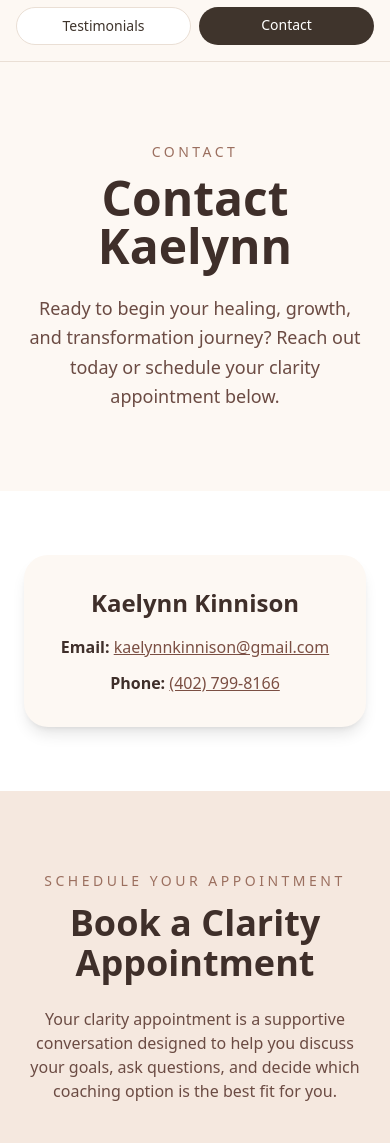
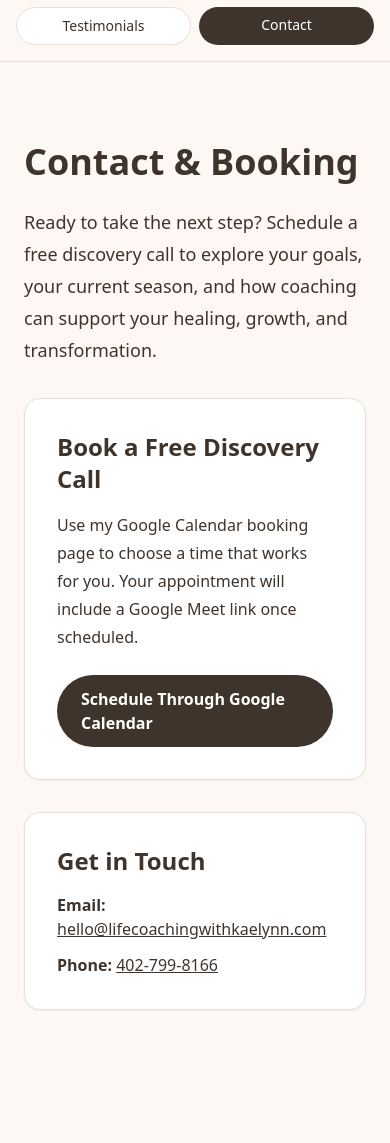
Before and after one commit to Kaelynn-Kinnison/life-coaching-with-kaelynn2, a Next.js app: page /contact in a window 390 px wide. Shown: the part 203-1346 px from the top of the page. After the commit the page ends 1293 px from the top, so only its background shows below. Built offline with nearby package versions, Linux system fonts and the light colour scheme; a web font is replaced by a local one.

Commit message:
Update page.js

```diff
--- a/app/contact/page.js
+++ b/app/contact/page.js
@@ -1,94 +1,60 @@
+const email = "hello@lifecoachingwithkaelynn.com";
+const phone = "402-799-8166";
+const bookingLink = "https://calendar.app.google/YdUEyKBPG7xa4ox99";
+
 export default function Contact() {
-  const calendlyUrl = "https://calendly.com/kaelynnkinnison";
+  return (
+    <main className="bg-[#fdf8f3] text-[#3f342c]">
+      <section className="max-w-5xl mx-auto px-6 py-20">
+        <h1 className="text-4xl md:text-5xl font-bold mb-6">
+          Contact & Booking
+        </h1>
 
-  return (
-    <main className="bg-[#fdf8f3] text-[#3f2f2a]">
-      <section className="px-6 py-20 text-center">
-        <div className="max-w-5xl mx-auto">
-          <p className="uppercase tracking-[0.25em] text-[#9b6f5f] text-sm mb-3">
-            Contact
+        <p className="text-lg leading-8 max-w-3xl mb-8">
+          Ready to take the next step? Schedule a free discovery call to explore
+          your goals, your current season, and how coaching can support your
+          healing, growth, and transformation.
         </p>
 
-          <h1 className="text-5xl font-bold mb-6">Contact Kaelynn</h1>
+        <div className="grid md:grid-cols-2 gap-8">
+          <div className="rounded-2xl bg-white border border-[#eadfd5] p-8 shadow-sm">
+            <h2 className="text-2xl font-semibold mb-4">
+              Book a Free Discovery Call
+            </h2>
 
-          <p className="text-lg text-[#6b4b43] leading-relaxed">
-            Ready to begin your healing, growth, and transformation journey?
-            Reach out today or schedule your clarity appointment below.
+            <p className="leading-7 mb-6">
+              Use my Google Calendar booking page to choose a time that works
+              for you. Your appointment will include a Google Meet link once
+              scheduled.
             </p>
+
+            <a
+              href={bookingLink}
+              target="_blank"
+              rel="noopener noreferrer"
+              className="inline-block rounded-full bg-[#3f342c] px-6 py-3 text-white font-semibold hover:bg-[#5a4a3f] transition"
+            >
+              Schedule Through Google Calendar
+            </a>
           </div>
-      </section>
 
-      <section className="bg-white px-6 py-16">
-        <div className="max-w-3xl mx-auto text-center bg-[#fdf8f3] rounded-3xl shadow-lg p-8">
-          <p className="text-2xl font-bold mb-4">Kaelynn Kinnison</p>
+          <div className="rounded-2xl bg-white border border-[#eadfd5] p-8 shadow-sm">
+            <h2 className="text-2xl font-semibold mb-4">
+              Get in Touch
+            </h2>
 
             <p className="mb-3">
               <strong>Email:</strong>{" "}
-            <a
-              href="mailto:kaelynnkinnison@gmail.com"
-              className="text-[#7b4f43] underline"
-            >
-              kaelynnkinnison@gmail.com
+              <a href={`mailto:${email}`} className="underline">
+                {email}
               </a>
             </p>
 
             <p>
               <strong>Phone:</strong>{" "}
-            <a href="tel:4027998166" className="text-[#7b4f43] underline">
-              (402) 799-8166
+              <a href={`tel:${phone}`} className="underline">
+                {phone}
               </a>
-          </p>
-        </div>
-      </section>
-
-      <section id="book" className="px-6 py-20 bg-[#f5e8df] text-center">
-        <div className="max-w-5xl mx-auto">
-          <p className="uppercase tracking-[0.25em] text-[#9b6f5f] text-sm mb-3">
-            Schedule Your Appointment
-          </p>
-
-          <h2 className="text-4xl font-bold mb-6">
-            Book a Clarity Appointment
-          </h2>
-
-          <p className="text-[#6b4b43] max-w-3xl mx-auto mb-10">
-            Your clarity appointment is a supportive conversation designed to
-            help you discuss your goals, ask questions, and decide which
-            coaching option is the best fit for you.
-          </p>
-
-          <div className="bg-white rounded-3xl shadow-lg p-6">
-            <iframe
-              src={calendlyUrl}
-              width="100%"
-              height="700"
-              frameBorder="0"
-              title="Schedule a clarity appointment with Kaelynn"
-              className="rounded-2xl"
-            ></iframe>
-          </div>
-        </div>
-      </section>
-
-      <section className="bg-white px-6 py-12">
-        <div className="max-w-4xl mx-auto">
-          <div className="bg-[#fdf8f3] border border-[#e6d7cd] rounded-3xl p-8">
-            <h2 className="text-2xl font-bold mb-4 text-center">
-              Professional Disclaimer
-            </h2>
-
-            <p className="text-[#6b4b43] leading-relaxed text-center">
-              Life coaching is not therapy, counseling, mental health treatment,
-              medical care, or legal advice. Coaching is a collaborative process
-              designed to support personal growth, self-discovery,
-              accountability, mindset development, goal achievement, and life
-              transitions.
-            </p>
-
-            <p className="text-[#6b4b43] leading-relaxed text-center mt-4">
-              If you are experiencing a mental health crisis or require clinical
-              mental health services, please seek assistance from a licensed
-              mental health professional or appropriate healthcare provider.
             </p>
           </div>
         </div>
```
Lines whose indentation alone changed are shown as unchanged.
